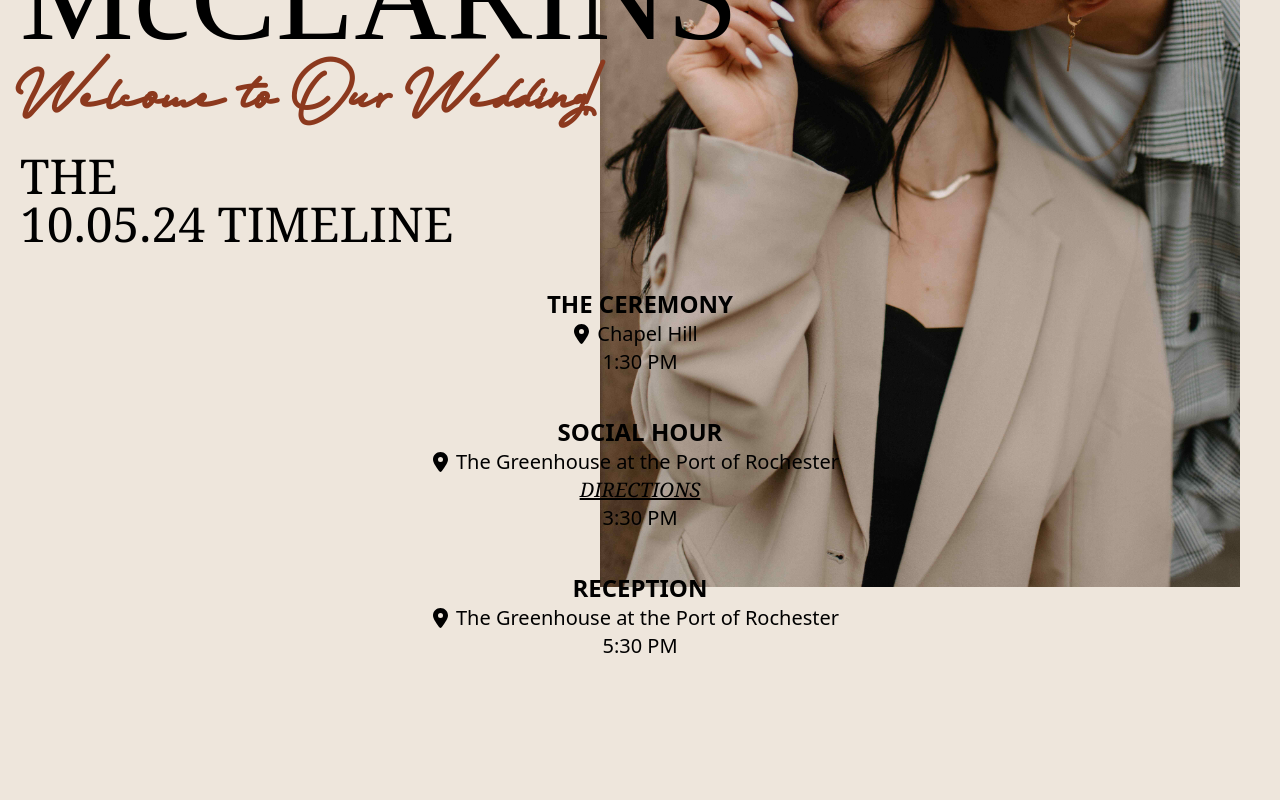
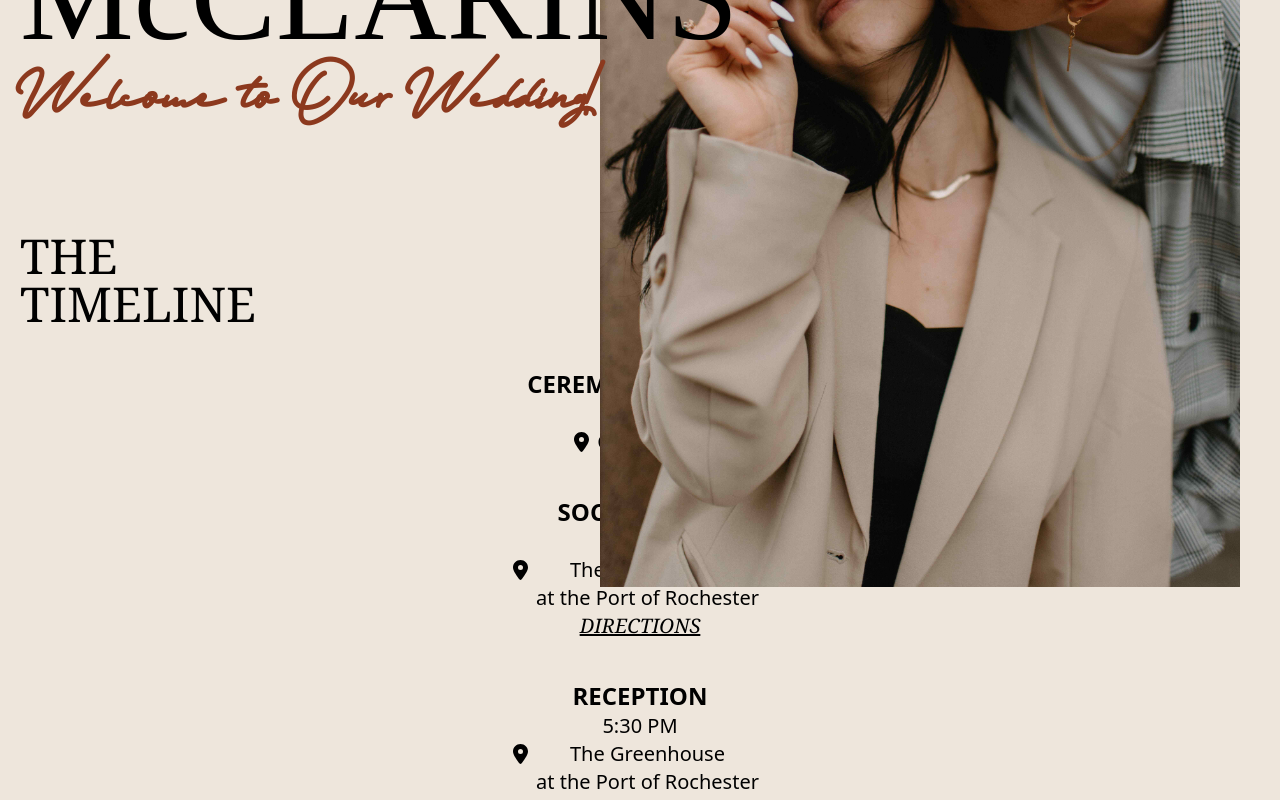
Before and after one commit to gnieb/wedding-cermony-site, a React (Create React App) app: page / in a window 1280 px wide. Shown: the part 500-1300 px from the top of the page. Built offline with nearby package versions, Linux system fonts and the light colour scheme.

Commit message:
create the timeline 2.0

```diff
--- a/src/pages/Home.js
+++ b/src/pages/Home.js
@@ -5,7 +5,7 @@ import "../index.css";
 import us1 from '../photos/us1.jpg'
 import Timeline from "./Timeline";
 import BridalParty from "./BridalParty";
-import Ceremony from "./Ceremony";
+
 
 // console.log(us1)
 
@@ -29,6 +29,12 @@ export const Home = () => {
             </div>
             <div id="timeline" className="relative z-40 ">
             <div className="px-5 text-4xl sm:text-7xl text-darkO font-bold font-anetha">Welcome to Our Wedding!</div>
+
+            </div>
+
+            <div
+            id="timeline"
+            className="pt-20">
                 <Timeline />
             </div>
 
--- a/src/pages/Timeline.js
+++ b/src/pages/Timeline.js
@@ -6,21 +6,22 @@ export default function Timeline () {
 
         <div className="m-5">
             <div className="text-5xl font-serif flex">THE</div>
-            <div className="text-5xl font-serif flex">10.05.24 TIMELINE</div>
+            <div className="text-5xl font-serif flex">TIMELINE</div>
             {/* <div className="sm:pt-10 pt-8 w-full font-bold text-4xl flex justify-center sm:justify-start items-center">10.05.2024</div> */}
             <div className=" font-serif w-full text-2xl flex justify-center items-center"></div>
             {/* Event Timeline */}
 
             <div>
-                <div className="flex pt-10 font-bold text-2xl justify-center ">THE CEREMONY</div>
+                <div className="flex pt-10 font-bold text-2xl justify-center ">CEREMONY STARTS</div>
                 <div className="flex justify-center text-center items-center ">
                     <div className="sm:text-xl">
+                        <p>1:30 PM</p>
                         <div className="flex">
                             <p className=""><FontAwesomeIcon icon={faLocationDot} /></p>
-                            <p className="px-2 text-base lg:text-xl">Chapel Hill</p>
+                            <div>
+                                <p className="px-2 text-base lg:text-xl">Chapel Hill</p>
+                            </div>
                         </div>
-
-                        <p>1:30 PM</p>
                     </div>
                 </div>
             </div>
@@ -28,26 +29,37 @@ export default function Timeline () {
             <div>
                 <div className="flex pt-10 font-bold text-2xl w-full justify-center">SOCIAL HOUR</div>
                 <div className="flex justify-center text-center items-center">
+
                     <div className="sm:text-xl">
+                        <p>3:30 PM</p>
                         <div className="flex">
                             <p className=""><FontAwesomeIcon icon={faLocationDot} /></p>
-                            <p className="px-2 text-base lg:text-xl">The Greenhouse at the Port of Rochester</p>
+                            <div>
+                                <p className="px-2 text-base lg:text-xl">The Greenhouse</p>
+                                <p className="px-2 text-base lg:text-xl">at the Port of Rochester</p>
+                            </div>
                         </div>
                         <a className="underline font-serif italic" rel="noreferrer" href="https://www.google.com/maps/dir//1000+N+River+St,+Rochester,+NY+14612/@43.2556887,-77.6901864,12z/data=!4m8!4m7!1m0!1m5!1m1!1s0x89d6b79df3c5e215:0x3190c8b68dffa0e7!2m2!1d-77.6077857!2d43.2557183?entry=ttu&g_ep=EgoyMDI0MDgyNi4wIKXMDSoASAFQAw%3D%3D" target="_blank">DIRECTIONS</a>
-                        <p>3:30 PM</p>
+
                     </div>
                 </div>
             </div>
 
             <div className="py-10">
                 <div className="flex font-bold text-2xl w-full justify-center">RECEPTION</div>
+
                 <div className="flex justify-center text-center items-center ">
+
                     <div className="sm:text-xl">
+                        <p>5:30 PM</p>
                         <div className="flex">
                             <p className=""><FontAwesomeIcon icon={faLocationDot} /></p>
-                            <p className="px-2 text-base lg:text-xl">The Greenhouse at the Port of Rochester</p>
+                            <div>
+                                <p className="px-2 text-base lg:text-xl">The Greenhouse</p>
+                                <p className="px-2 text-base lg:text-xl">at the Port of Rochester</p>
+                            </div>
                         </div>
-                        <p>5:30 PM</p>
+
                     </div>
                 </div>
             </div>
--- /dev/null
+++ b/src/pages/Timeline2.0.js
@@ -0,0 +1,23 @@
+export default function Timeline2 () {
+    return (
+        <section className ="bg-gray-200 min-h-screen flex justify-center pt-20">
+            <div className="w-80">
+                <h2 classNAme="text-5xl mb-7">THE TIMELINE</h2>
+                <ul>
+                    <li className="relative">
+                        <div className="before:absolute ">
+                            <svg height="12" width="12" xmlns="http://www.w3.org/2000/svg">
+                            <circle r="45" cx="50" cy="50" fill="red" />
+                            </svg>
+                        </div>
+                        <div className="text-sm ">
+                            <p>1:30 PM</p>
+                            <p className="mt-2">CEREMONY STARTS</p>
+                        </div>
+                    </li>
+                </ul>
+            </div>
+
+        </section>
+    )
+};
```
